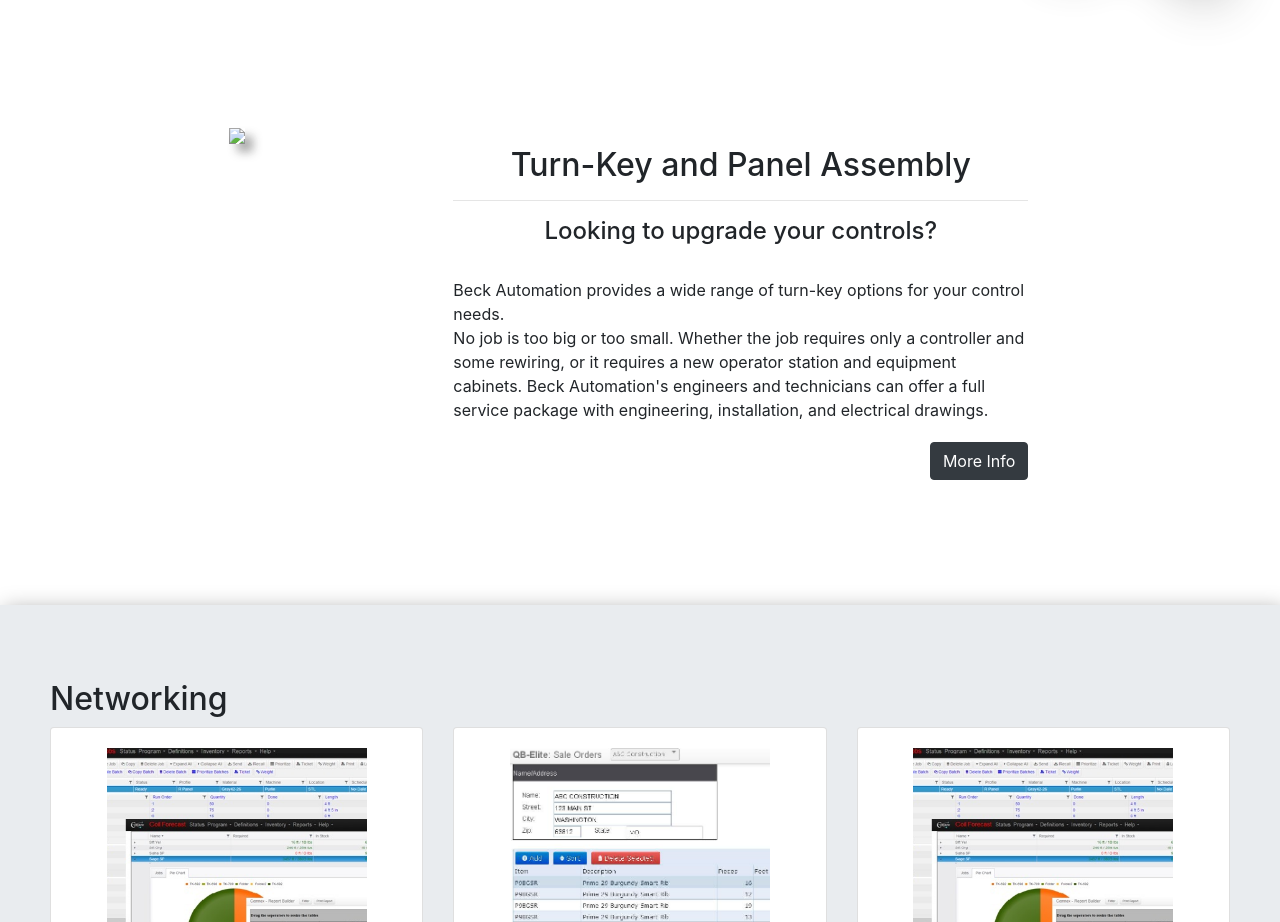
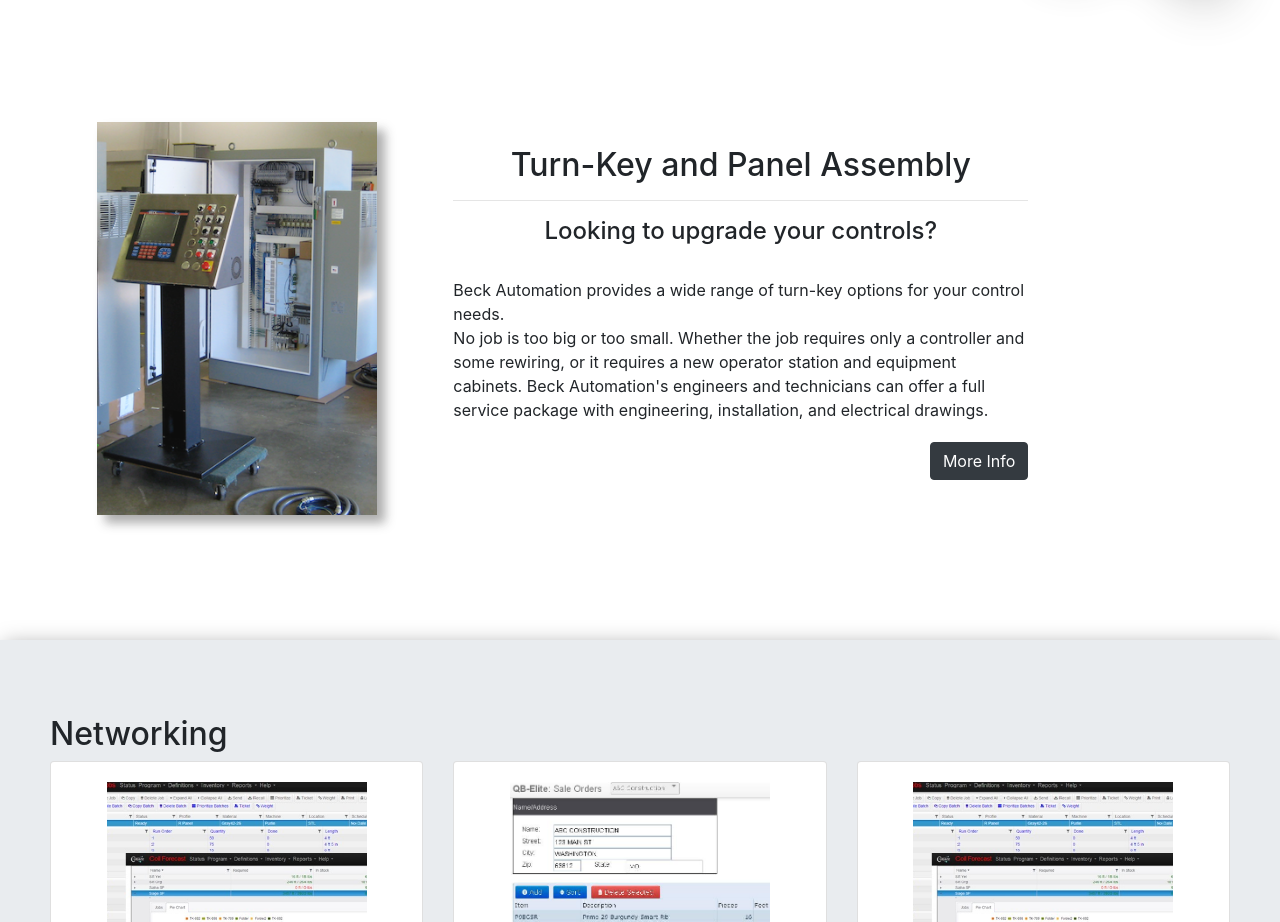
Before and after one commit to niksvy/niksvy.github.io, a plain HTML site: page index.html in a window 1280 px wide. Shown: the part 2687-3609 px from the top of the page. Drawn offline with nearby package versions, Linux system fonts and the light colour scheme.

Commit message:
Optimizing

```diff
--- a/index.html
+++ b/index.html
@@ -193,7 +193,7 @@
   <container>
   <div class="row">
     <div class="col-md-4">
-      <center><img class="turnkey" src="imgs/turnkey.jpg"></img></center>
+      <center><img class="turnkey" src="imgs/turnkey.png"></img></center>
     </div>
     <div class="col-md-6">
       <container class="center-block turnkeyText">
```
